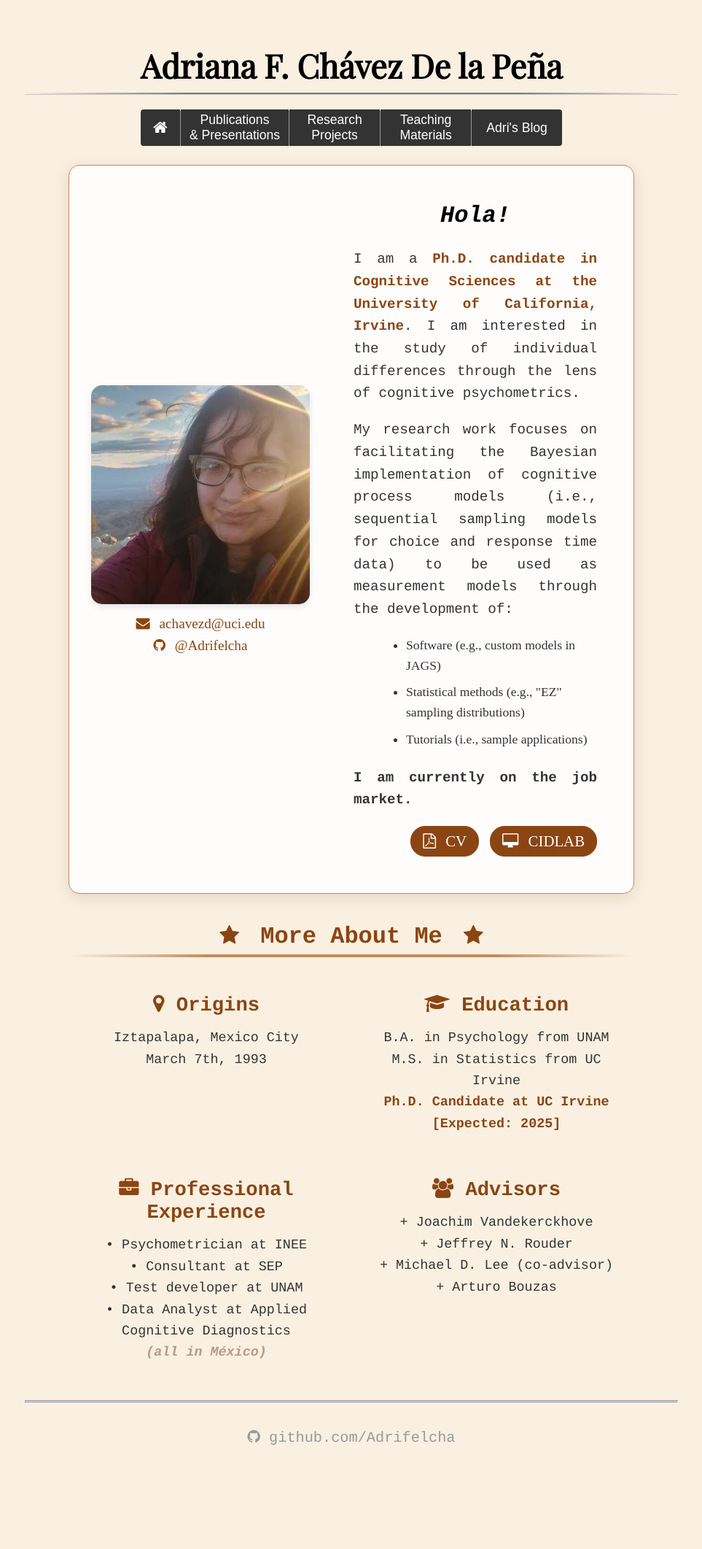
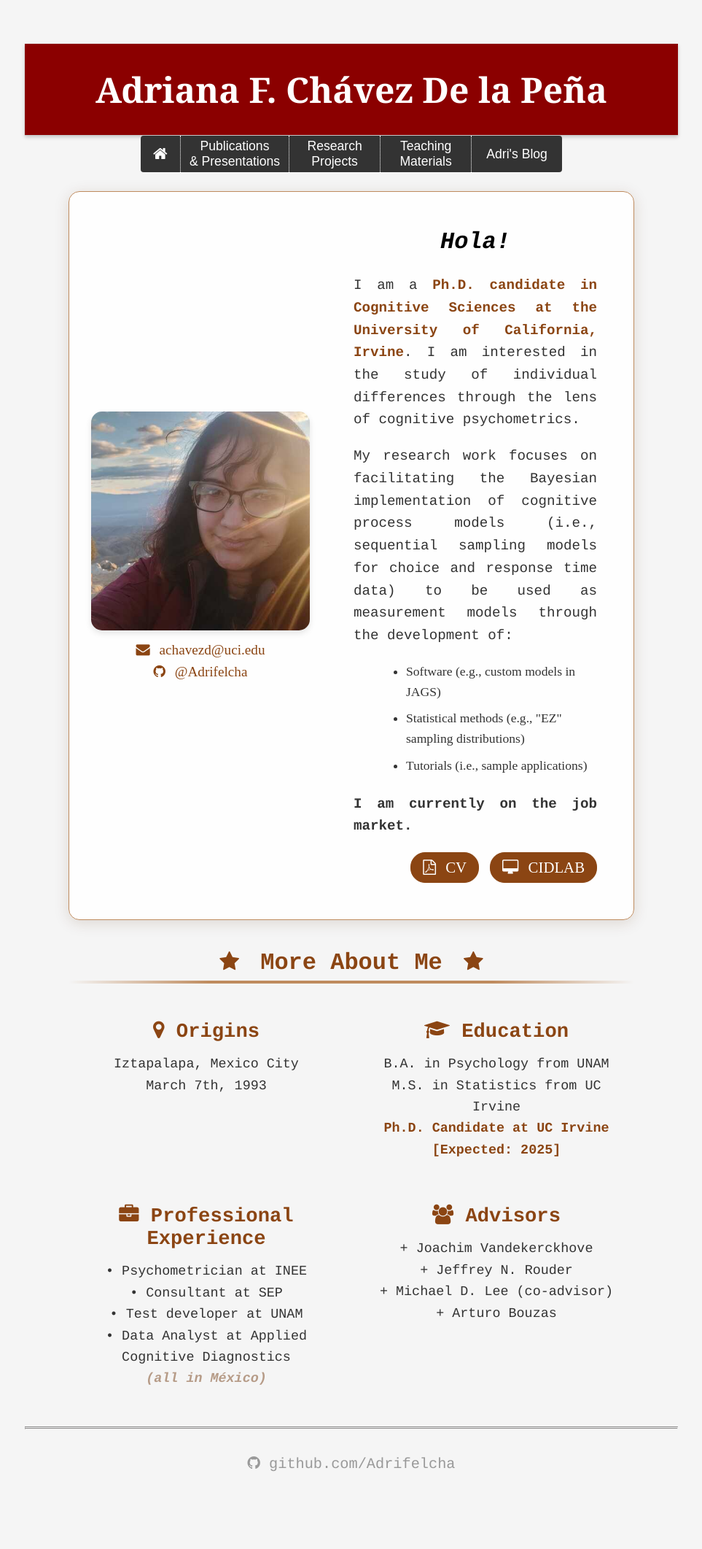
Before and after one commit to Adrifelcha/adrifelcha.github.io, a Jekyll site: the page built from index.html, in a window 1280 px wide. Shown: the whole page at 73% size, without its empty margins (158-1121 px from the left). Built offline with Jekyll 4.4.1, drawn with Linux system fonts in a browser that asks for light colours; some web fonts are replaced; before the commit the page ends 2087 px from its top, so only the background shows below that.

Commit message:
Change background color and add a header

```diff
--- a/css/main.css
+++ b/css/main.css
@@ -1,7 +1,7 @@
 body {
     margin: 60px auto;
     width: 70%;
-    background-color: #FAF0E1;
+    background-color: #f5f5f5;  /* Updated from #FAF0E1 to light gray */
 }
 
 
@@ -438,6 +438,7 @@ hr.style18:before {
     padding: 0;
     z-index: 4;
     list-style: none;
+    margin-top: 0;
 }
 
 .mainnav li {
@@ -1146,20 +1147,13 @@ hr.style18:before {
 }
 
 .name-title {
-    font-family: 'Playfair Display', serif;
-    font-size: 2.8em;
-    color: #000000;
-    margin-bottom: 20px;
-    padding-bottom: 10px;
-    background: linear-gradient(to right,
-        rgba(0, 0, 0, 0) 0%,
-        rgba(0, 0, 0, 0.5) 25%,
-        rgba(0, 0, 0, 0.5) 75%,
-        rgba(0, 0, 0, 0) 100%
-    );
-    background-size: 100% 2px;
-    background-position: 0 100%;
-    background-repeat: no-repeat;
+    background-color: #8B0000;  /* Dark red */
+    color: white;
+    padding: 30px 0;
+    margin: 0;
+    width: 100%;
+    text-align: center;
+    box-shadow: 0 2px 5px rgba(0,0,0,0.2);  /* Subtle shadow for depth */
 }
 
 .email-contact {
```
